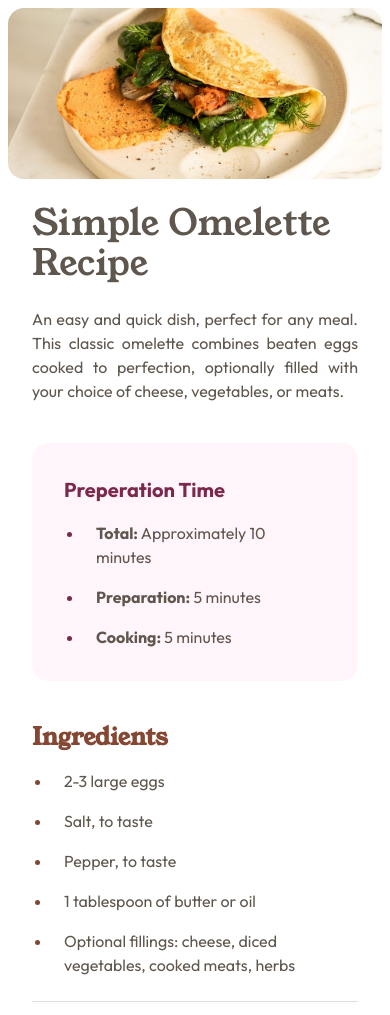
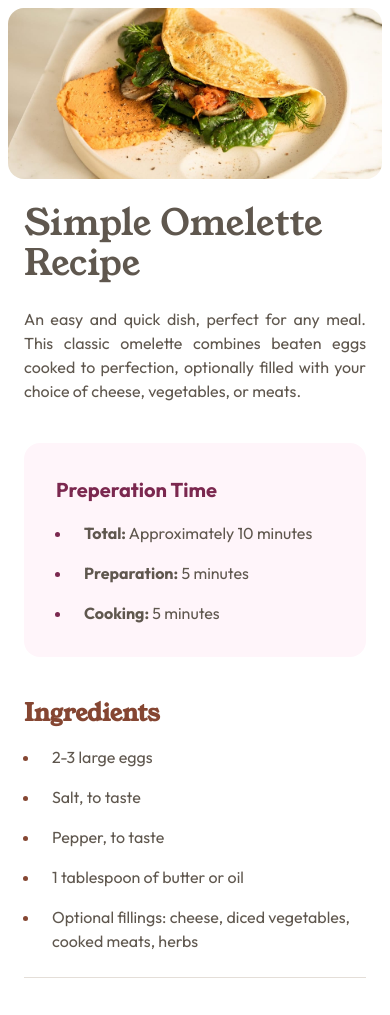
Before and after one commit to Suleman615/BWF-Project-01, a website built with Vite: page index.html in a window 390 px wide. Shown: the top 1015 px of the page. Built offline with nearby package versions, Linux system fonts and the light colour scheme.

Commit message:
completed

```diff
--- a/index.html
+++ b/index.html
@@ -22,7 +22,7 @@
 
             </div>
 
-            <div class="px-8 sm:px-10">
+            <div class="px-6 sm:px-10">
                 <!-- Heading -->
                 <div>
                     <h3 class="text-4xl  font-[400px] my-6 text-lightBrown " style="font-family: 'Young Serif';">Simple Omelette Recipe
@@ -40,7 +40,7 @@
                 <!-- Preperation Time  -->
                 <div class="p-8  text-purple bg-rosePink rounded-2xl my-10 list-disc  flex flex-col gap-4">
                     <h5 class="text-[20px] font-bold">Preperation Time</h5>
-                    <ul class="flex flex-col gap-4 list-disc ms-5 ">
+                    <ul class="flex flex-col gap-4 list-disc ms-4 ">
                         <li class="px-3"> <span class="text-lightBrown "><b>Total:</b> Approximately 10 minutes </span></li>
                         <li class="px-3"><span class="text-lightBrown"><b>Preparation:</b> 5 minutes </span></li>
                         <li class="px-3"><span class="text-lightBrown"><b>Cooking:</b> 5 minutes</span></li>
@@ -53,7 +53,7 @@
                 <!-- Ingredients -->
                 <div class="text-brown   my-10 pb-6 flex flex-col gap-4 border-b border-gray">
                     <h5 style="font-family: 'Young Serif';" class=" font-bold text-2xl">Ingredients</h5>
-                    <ul class="flex flex-col gap-4 list-disc ms-5">
+                    <ul class="flex flex-col gap-4 list-disc ms-4">
                         <li class="px-3"><span class="text-lightBrown">2-3 large eggs </span></li>
                         <li class="px-3"><span class="text-lightBrown">Salt, to taste </span></li>
                         <li class="px-3"><span class="text-lightBrown">Pepper, to taste</span></li>
@@ -66,7 +66,7 @@
                 <div class="text-brown my-10  flex flex-col gap-4 border-b border-gray">
                     <h5 style="font-family: 'Young Serif';" class="text-2xl font-bold">Instructions</h5>
 
-                    <ol class="flex flex-col gap-4 decoration-clone list-decimal  font-bold ms-5 pb-6 ">
+                    <ol class="flex flex-col gap-4 decoration-clone list-decimal  font-bold ms-4 pb-6 ">
                         <li class="px-3"><span class="text-lightBrown font-normal "><b>Beat the eggs: </b>In a bowl,
                                 beat the eggs with a pinch of salt and pepper until they are
                                 well mixed. You can add a tablespoon of water or milk for a fluffier texture.</span>
```
